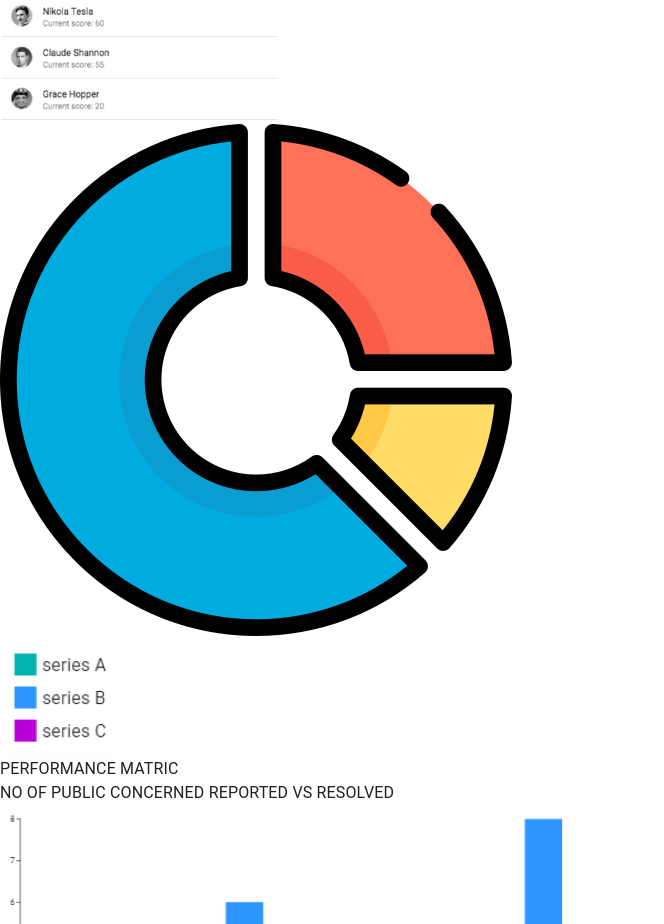
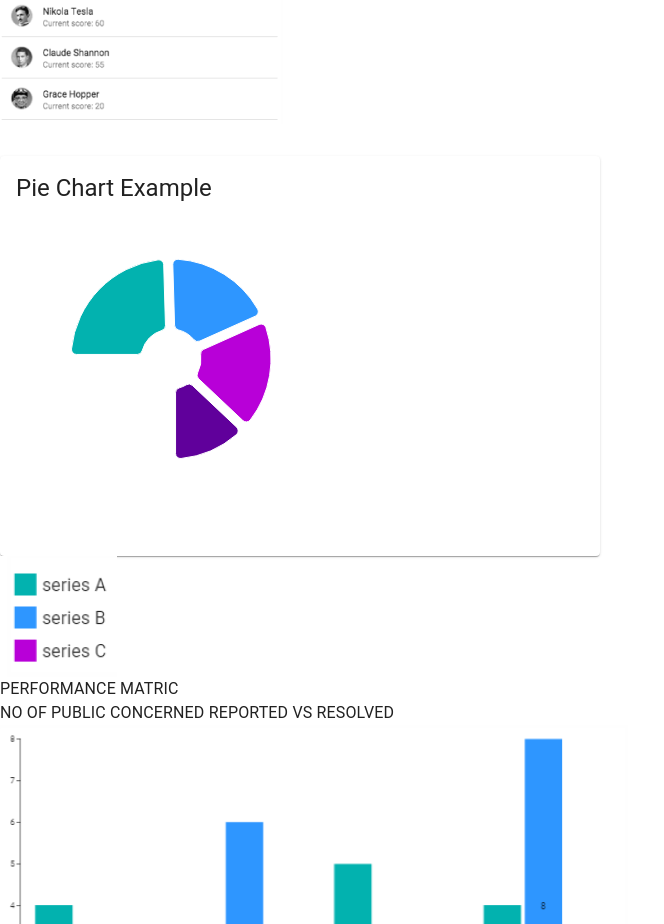
Before and after one commit to Vijayratnani/anonymousapp, a React (Vite) app: page / in a window 1280 px wide. Shown: the part 6780-7704 px from the top of the page, without its empty margins (0-664 px from the left). Built offline with nearby package versions, Linux system fonts and the light colour scheme.

Commit message:
Describe the changes made to App.jsx, ChartComponent.jsx, Dashboard.jsx, and added PieChartComponent.jsx

```diff
--- a/src/App.jsx
+++ b/src/App.jsx
@@ -1,18 +1,11 @@
 import Main from "./screen/Main"
-import React from 'react';
-import { ThemeProvider } from '@mui/material/styles';
-import CssBaseline from '@mui/material/CssBaseline';
-import theme from './theme';
-// import ChartComponent from './components/ChartComponent';
+
+
 
 function App() {
 
   return (<>
       <Main/>
-      <ThemeProvider theme={theme}>
-      <CssBaseline />
-      {/* <ChartComponent /> */}
-    </ThemeProvider>
       </>
   )
 }
--- a/src/components/Dashboard.jsx
+++ b/src/components/Dashboard.jsx
@@ -1,6 +1,6 @@
 import { stats } from '../constants'
 import codeImg from "../assets/department_score.png"
-import pie from "../assets/pie_chart.png"
+// import pie from "../assets/pie_chart.png"
 import series from "../assets/series.png"
 import bar from "../assets/bar_chart.png"
 import boy from "../assets/boy.png"
@@ -11,9 +11,23 @@ import girl from "../assets/girl.png"
 // import '@fontsource/roboto/500.css';
 // import '@fontsource/roboto/700.css';
 
-import { PieChart } from '@mui/x-charts/PieChart';
+// import { PieChart } from '@mui/x-charts/PieChart';
 
 // import {ButtonUsage} from ''
+
+// import React from 'react';
+// import { ThemeProvider } from '@mui/material/styles';
+// import CssBaseline from '@mui/material/CssBaseline';
+// import theme from '../theme';
+// // import ChartComponent from './components/ChartComponent';
+
+import React from 'react';
+import { ThemeProvider } from '@mui/material/styles';
+import CssBaseline from '@mui/material/CssBaseline';
+import theme from '../theme';
+import PieChartComponent from './PieChartComponent';
+
+// import {PieChartComponent} from './PieChartComponent'
 
 
 const Dashboard = () => {
@@ -58,6 +72,10 @@ const Dashboard = () => {
             </div>
             <div className="p-2 w-full lg:w-1/3">
 
+            <ThemeProvider theme={theme}>
+              <CssBaseline />
+              <PieChartComponent />
+          </ThemeProvider>
 
               {/* <PieChart
                 series={[
@@ -74,7 +92,7 @@ const Dashboard = () => {
                 }
                 ]}
               /> */}
-                <img src={pie} type="img/jpg" alt="Code" />
+                {/* <img src={pie} type="img/jpg" alt="Code" /> */}
             </div>
             <div className="w-full p-2 lg:w-1/12">
                 <img src={series} type="img/jpg" alt="Code" />
@@ -86,6 +104,10 @@ const Dashboard = () => {
           <p>NO OF PUBLIC CONCERNED REPORTED VS RESOLVED</p>
           <div className='flex items-center flex-wrap'>
             <div className="p-2 w-full">
+            <ThemeProvider theme={theme}>
+      <CssBaseline />
+      {/* <ChartComponent /> */}
+    </ThemeProvider>
                 <img src={bar} type="img/jpg" alt="Code" />
             </div>
           </div>
--- /dev/null
+++ b/src/components/PieChartComponent.jsx
@@ -0,0 +1,44 @@
+// src/components/PieChartComponent.jsx
+import React from 'react';
+import { Box, Card, CardContent, Typography } from '@mui/material';
+import { PieChart } from '@mui/x-charts/PieChart';
+
+const PieChartComponent = () => {
+  const data = [
+    { name: 'Group A', value: 400 },
+    { name: 'Group B', value: 300 },
+    { name: 'Group C', value: 300 },
+    { name: 'Group D', value: 200 }
+  ];
+
+  return (
+    <Box sx={{ display: 'flex', justifyContent: 'center', mt: 4, width: 600, height: 400 }}>
+      <Card sx={{ width: '100%', height: '100%' }}>
+        <CardContent>
+          <Typography variant="h5" component="div">
+            Pie Chart Example
+          </Typography>
+          <Box sx={{ width: '100%', height: 300 }}> {/* Set height for PieChart container */}
+            <PieChart
+              series={[
+                {
+                  data: data,
+                  innerRadius: 30,
+                  outerRadius: 100,
+                  paddingAngle: 5,
+                  cornerRadius: 5,
+                  startAngle: -90,
+                  endAngle: 180,
+                  cx: 150,
+                  cy: 150,
+                }
+              ]}
+            />
+          </Box>
+        </CardContent>
+      </Card>
+    </Box>
+  );
+};
+
+export default PieChartComponent;
```
Also changed, not shown: src/components/ChartComponent.jsx (+24 -22 lines).
